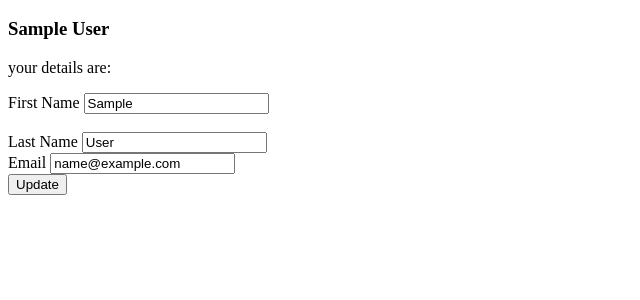
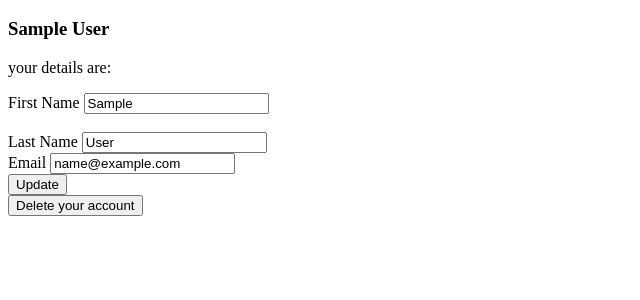
Before and after one commit to Zhal73/flask-blog, a Flask app: page /account in a window 1280 px wide. Shown: the part 146-446 px from the top of the page, without its empty margins (0-640 px from the left). Run offline with Flask 2, Linux system fonts and the light colour scheme; the visitor is signed in with stand-in values (Sample User, id 1); data comes from the database, SQL or seed files in the repository.

Commit message:
Delete functionality

```diff
--- a/flask-app/application/routes.py
+++ b/flask-app/application/routes.py
@@ -82,7 +82,7 @@ def logout():
     logout_user()
     return redirect(url_for('login'))
 
-#define the rout for the page to chenge user details
+#defines the route for the page to chenge user details
 @app.route("/account", methods=['GET', 'POST'])
 def account():
     form = UpdateAccountForm() #import the form
@@ -99,3 +99,20 @@ def account():
         form.last_name.data = current_user.last_name
         form.email.data = current_user.email
     return render_template('account.html', title='Account', form=form)
+
+#delete an user from the database
+@app.route("/account/delete", methods=["GET", "POST"])
+@login_required
+def account_delete():
+    user = current_user.id  #gets the id of the user currently logged in
+    account = Users.query.filter_by(id=user).first() #retrieves the corresponding record from the database
+    posts_to_delete = Posts.query.filter_by(user_id = user).all() #retireves all the posts from the user
+
+    #deletes each post
+    for post in posts_to_delete:
+        db.session.delete(post)
+
+    logout_user() # logs the user out
+    db.session.delete(account)
+    db.session.commit()
+    return redirect(url_for('register')) #redirects. No reder template returned
--- a/flask-app/application/templates/account.html
+++ b/flask-app/application/templates/account.html
@@ -46,4 +46,10 @@
             </div>
         </form>
     </div>
+    <div>
+	    <form action="{{url_for('account_delete') }}">
+		    <button type="submit"> Delete your account </button>
+	    </form>
+    </div>
+
 {% endblock %}
```
